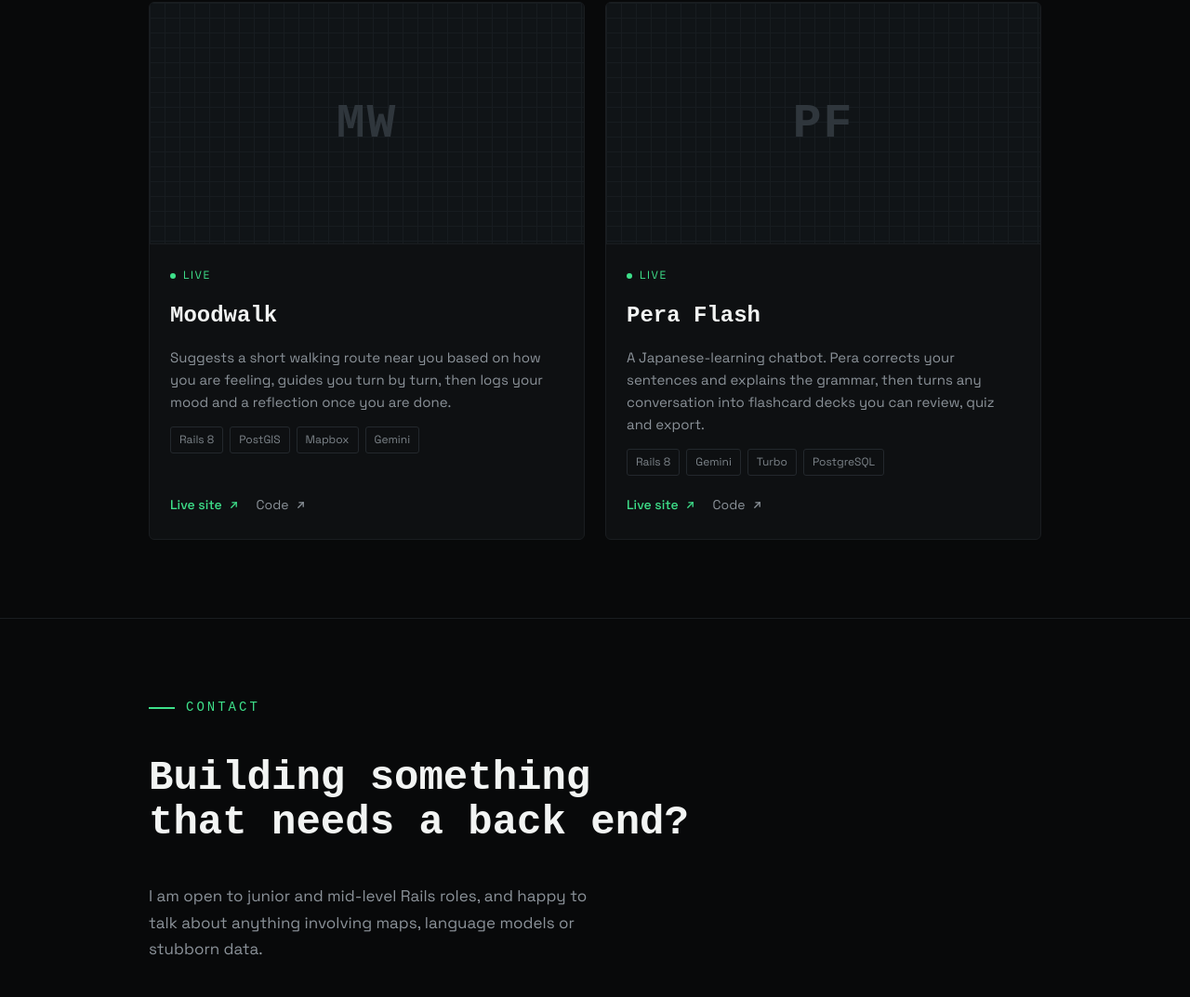
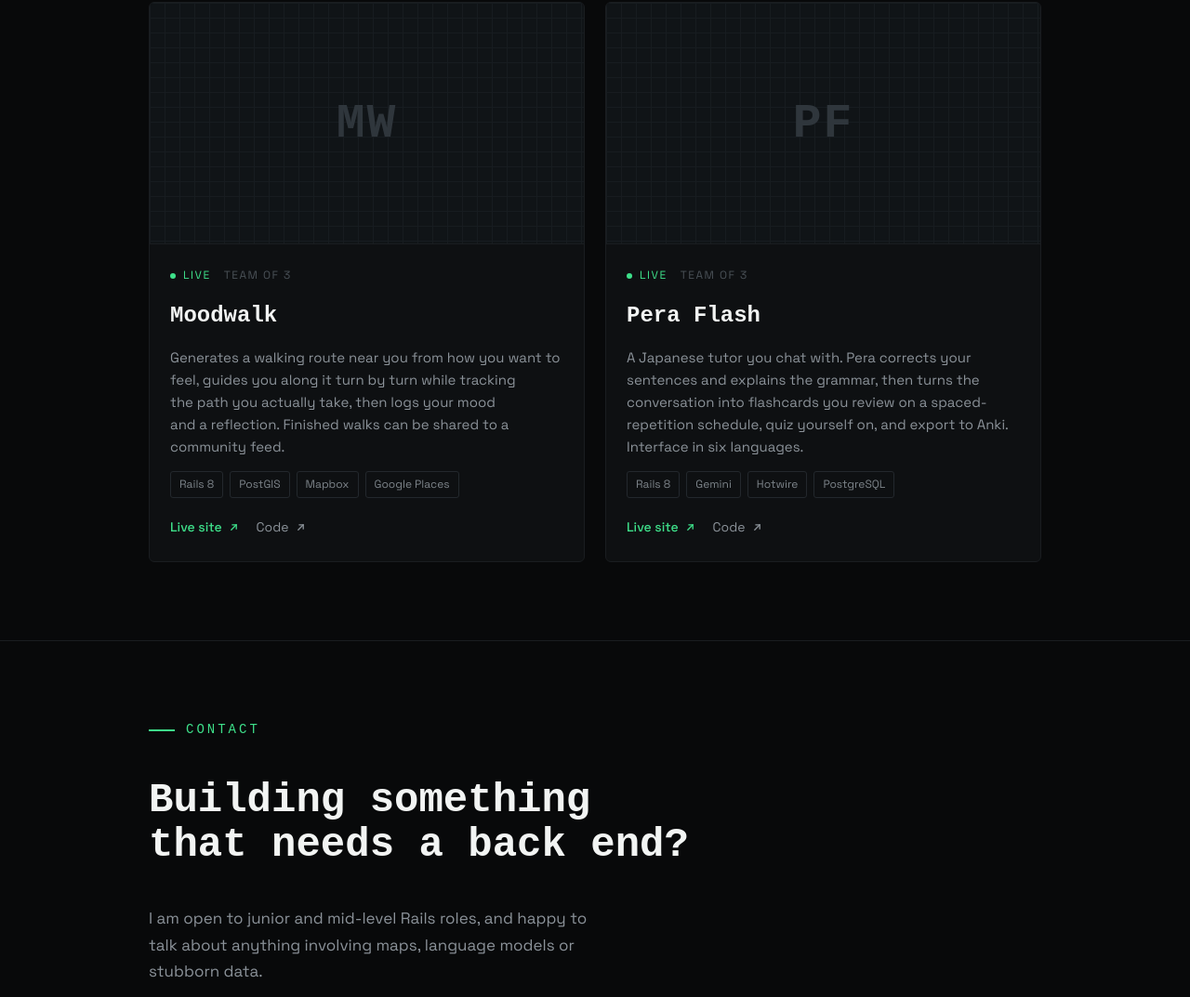
Before and after one commit to cura-yjk/portfolio, a plain HTML site: page index.html in a window 1280 px wide. Shown: the part 1965-3038 px from the top of the page at 93% size. Drawn offline with Linux system fonts and the light colour scheme; a web font is replaced by a local one.

Commit message:
Describe the apps from their code, not their landing pages
Checked both cards against origin/master in each repo rather than against the
deployed marketing copy, which turned out to matter.

Moodwalk's production nav has a Calendar link. CalendarController#index says
"Nothing to load yet -- this is a stub for phase 2." A feature that exists as a
nav item and nothing else does not belong on a portfolio, so it is not here.

Going the other way, the old blurb covered about half of what actually ships.
The routes carry community routes (Journey.community over shared walks), GPS
breadcrumbs of the path actually walked, photo attachment, saved journeys and
share quotes. The new blurb names the tracking and the community feed.

Pera Flash's blurb was accurate but thin: the spaced-repetition schedule, the
Anki export and the six-language interface are all real and all absent.

Swapped two tags for better signal -- Google Places over a second Mapbox-ish
entry on Moodwalk, Hotwire over Turbo alone on Pera Flash, since Turbo is
part of Hotwire.

Adds a `team` field, set to "Team of 3" on both. Both READMEs credit three
people, the section is headed "Things I have built", and anyone who opens a
repo can count contributors. Saying it on the card is better than being found
out by it.

```diff
--- a/css/components/card.css
+++ b/css/components/card.css
@@ -59,7 +59,16 @@
   flex-grow: 1;
 }
 
-.card__status { display: flex; align-items: center; gap: 8px; }
+.card__meta { display: flex; align-items: center; flex-wrap: wrap; gap: 14px; }
+
+.card__status { display: inline-flex; align-items: center; gap: 8px; }
+
+.card__team {
+  font-size: 12px;
+  letter-spacing: 1.5px;
+  text-transform: uppercase;
+  color: var(--text-faint);
+}
 
 .card__dot {
   width: 6px;
--- a/js/projects.js
+++ b/js/projects.js
@@ -13,6 +13,7 @@
 //               -- the card drops the "Live site" link and the
 //               status pill by itself, no dead buttons.             (optional)
 //   repo        URL of the source.                                  (optional)
+//   team        Credit line, e.g. "Team of 3". Omit on solo work.    (optional)
 //   image       Screenshot path, e.g. "images/moodwalk.png". Omit
 //               it and the card shows `initials` instead.           (optional)
 // =============================================================================
@@ -21,22 +22,26 @@ const PROJECTS = [
   {
     name: "Moodwalk",
     blurb:
-      "Suggests a short walking route near you based on how you are feeling, guides you turn by " +
-      "turn, then logs your mood and a reflection once you are done.",
-    tags: ["Rails 8", "PostGIS", "Mapbox", "Gemini"],
+      "Generates a walking route near you from how you want to feel, guides you along it turn by " +
+      "turn while tracking the path you actually take, then logs your mood and a reflection. " +
+      "Finished walks can be shared to a community feed.",
+    tags: ["Rails 8", "PostGIS", "Mapbox", "Google Places"],
     initials: "MW",
     live: "https://moodwalk-ec6251edd332.herokuapp.com/",
-    repo: "https://github.com/cura-yjk/moodwalk"
+    repo: "https://github.com/cura-yjk/moodwalk",
+    team: "Team of 3"
   },
   {
     name: "Pera Flash",
     blurb:
-      "A Japanese-learning chatbot. Pera corrects your sentences and explains the grammar, then " +
-      "turns any conversation into flashcard decks you can review, quiz and export.",
-    tags: ["Rails 8", "Gemini", "Turbo", "PostgreSQL"],
+      "A Japanese tutor you chat with. Pera corrects your sentences and explains the grammar, " +
+      "then turns the conversation into flashcards you review on a spaced-repetition schedule, " +
+      "quiz yourself on, and export to Anki. Interface in six languages.",
+    tags: ["Rails 8", "Gemini", "Hotwire", "PostgreSQL"],
     initials: "PF",
     live: "https://pera-flash-3683e7b80a56.herokuapp.com/",
-    repo: "https://github.com/cura-yjk/pera-flash"
+    repo: "https://github.com/cura-yjk/pera-flash",
+    team: "Team of 3"
   }
 ];
 
@@ -106,12 +111,16 @@ function cardFor(project) {
   const body = el("div", "card__body");
 
   // The status pill is a claim that the thing is running. Only a project with a
-  // live URL gets to make it.
+  // live URL gets to make it. The credit sits beside it so a team project says
+  // so before anyone opens the repo and counts contributors.
+  const meta = el("div", "card__meta");
   if (project.live) {
-    const status = el("div", "card__status");
+    const status = el("span", "card__status");
     status.append(el("span", "card__dot"), el("span", null, "Live"));
-    body.appendChild(status);
+    meta.appendChild(status);
   }
+  if (project.team) meta.appendChild(el("span", "card__team", project.team));
+  if (meta.childElementCount) body.appendChild(meta);
 
   body.appendChild(el("h3", "card__name", project.name));
   body.appendChild(el("p", "card__blurb", project.blurb));
```
